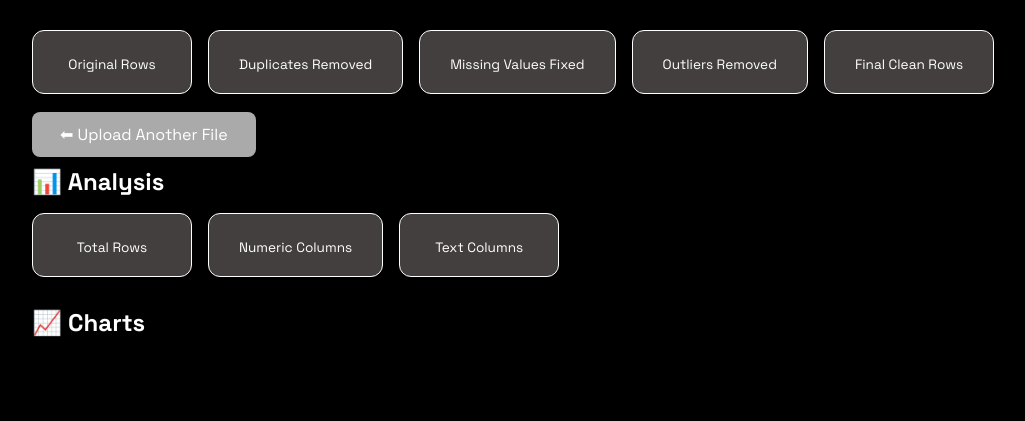
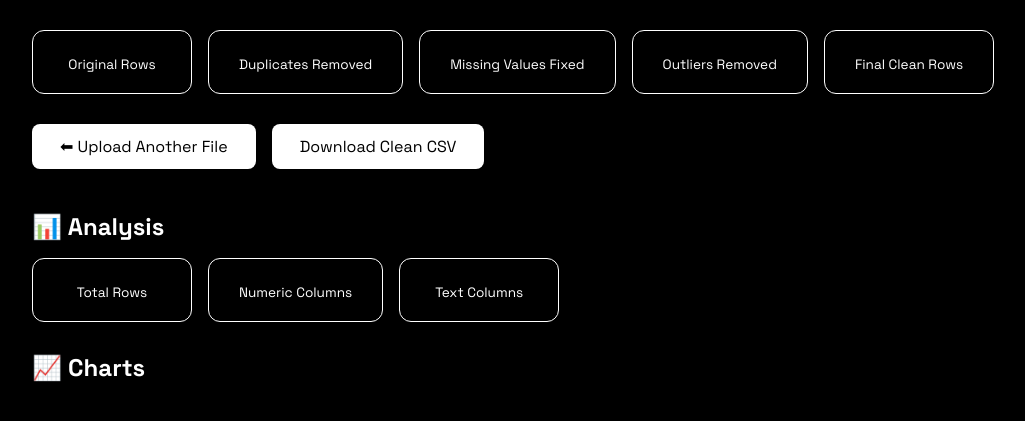
Before and after one commit to laypatel13/DataWash, a Flask app: template templates/report.html in a window 1280 px wide. Shown: the part 106-527 px from the top of the page, without its empty margins (8-1033 px from the left). Run offline with Flask 3, Linux system fonts and the light colour scheme; the template is opened without the code that fills it, so the values that code supplies are empty.

Commit message:
add download clean CSV functionality

```diff
--- a/app.py
+++ b/app.py
@@ -1,5 +1,5 @@
 import os
-from flask import Flask, render_template, request, redirect, url_for
+from flask import Flask, render_template, request, redirect, url_for, send_file
 from werkzeug.utils import secure_filename
 from modules.cleaner import clean_csv
 from modules.analyzer import analyze_csv
@@ -45,5 +45,10 @@ def upload():
                            charts=charts,
                            filename=filename)
 
+@app.route("/download/<filename>")
+def download(filename):
+    cleaned_path = os.path.join(app.config["UPLOAD_FOLDER"], "cleaned_" + filename)
+    return send_file(cleaned_path, as_attachment=True)
+
 if __name__ == "__main__":
     app.run(debug=True)
--- a/templates/index.html
+++ b/templates/index.html
@@ -50,8 +50,8 @@
                 <input type="file" id="fileInput" name="file" accept=".csv" style="display:none;">
                 <br>
                 <button type="submit" style="
-                    background: #aaaaaa;
-                    color: white;
+                    background:#ffffff;
+                    color:#000000;
                     border: none;
                     padding: 12px 30px;
                     border-radius: 8px;
--- a/templates/report.html
+++ b/templates/report.html
@@ -21,7 +21,7 @@
             margin-bottom: 30px;
         }
         .card {
-            background: #433f3f;
+            background: #000000;
             border: 1px solid #ffffff;
             border-radius: 12px;
             padding: 20px 30px;
@@ -31,8 +31,6 @@
         .card h2 { font-size: 2rem; color: #ffffff; }
         .card p { color: #ffffff; font-size: 0.85rem; margin-top: 5px; }
         .btn {
-            background: #aaaaaa;
-            color: white;
             padding: 12px 28px;
             border-radius: 8px;
             text-decoration: none;
@@ -67,7 +65,14 @@
         </div>
     </div>
 
-    <a href="/" class="btn">⬅ Upload Another File</a>
+    <div style="display:flex; gap:16px; margin-top:10px;">
+        <a href="/" class="btn" style="background:#ffffff; color:#000000;">
+            ⬅ Upload Another File
+        </a>
+        <a href="/download/{{ filename }}" class="btn" style="background:#ffffff; color:#000000;">
+            Download Clean CSV
+        </a>
+    </div>
 
     <br>
     <br>
```
